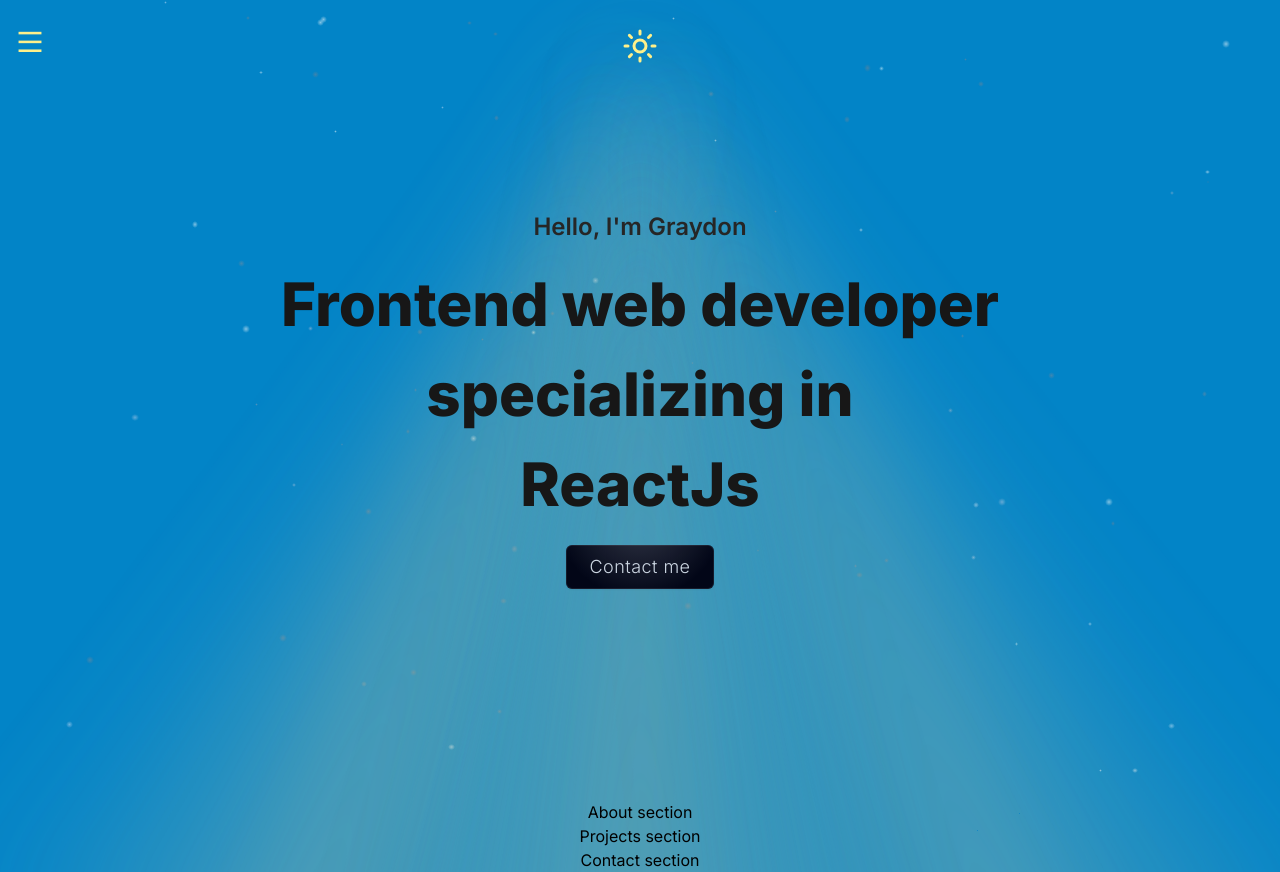
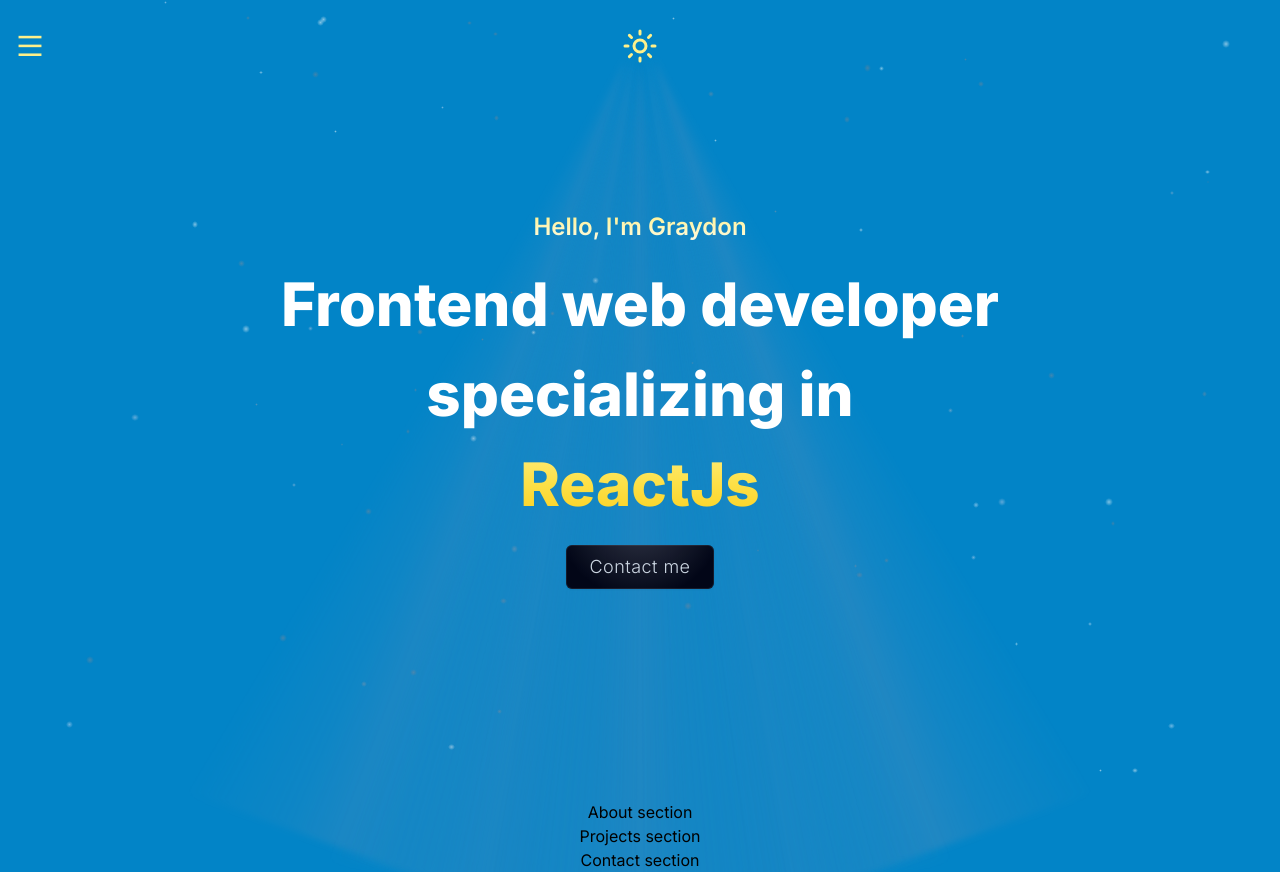
Before and after one commit to graydonvg/portfolio, a Next.js app: page / in a window 1280 px wide. Built offline with nearby package versions, Linux system fonts and the light colour scheme.

Commit message:
add theme, add 2 more light beams, strengthen light beam center, pulse theme button loading icon

```diff
--- a/src/app/globals.css
+++ b/src/app/globals.css
@@ -10,15 +10,6 @@
 body {
   padding: 0;
   margin: 0;
-}
-
-@layer base {
-  :root {
-    --background: 27 27 27;
-    --foreground: 225 225 225;
-    --accent: 254 254 91;
-    --muted: 115 115 115;
-  }
 }
 
 .fade-in-button {
@@ -117,18 +108,17 @@
 
 .light-beam {
   position: absolute;
-  z-index: -10;
   left: 50%;
   transform: translateX(-50%);
   transform-origin: 50% 0;
   width: 800px;
-  height: calc(100svh + 30%);
-  filter: blur(50px);
+  height: calc(100svh + 10%);
+  filter: blur(3px);
   pointer-events: none;
   animation:
-    light-beam-opacity calc(var(--duration, 5s) * 1.2) linear infinite
+    light-beam-opacity calc(var(--duration, 5s)) linear infinite
       var(--delay, 0s) alternate,
-    light-beam-scale calc(var(--duration, 5s) * 1.7) var(--delay, 0s) both;
+    light-beam-scale 5s 0.7s forwards;
 }
 
 .sun-light {
@@ -136,41 +126,53 @@
   background-image: conic-gradient(
     from 0deg at 50% 1%,
     transparent 45%,
-    rgba(254, 240, 138, 0.3) 49%,
-    rgba(254, 240, 138, 0.5) 50%,
-    rgba(254, 240, 138, 0.3) 51%,
+    rgba(230, 216, 92, 0.1) 49%,
+    rgba(230, 216, 92, 0.3) 50%,
+    rgba(230, 216, 92, 0.1) 51%,
     transparent 55%
   );
 }
 
 .moon-light {
-  top: 30px;
+  top: 20px;
   background-image: conic-gradient(
-    from 0deg at 50% 1%,
-    transparent 45%,
-    rgba(124, 145, 182, 0.3) 49%,
-    rgba(124, 145, 182, 0.5) 50%,
-    rgba(124, 145, 182, 0.3) 51%,
-    transparent 55%
+    from 0deg at 50% 40px,
+    transparent 47%,
+    rgba(124, 145, 182, 0.2) 49%,
+    rgba(124, 145, 182, 0.4) 50%,
+    rgba(124, 145, 182, 0.2) 51%,
+    transparent 53%
   );
 }
 
 .light-beam-1 {
   --rotate: 20deg;
   --scale: 1;
-  --duration: 4s;
+  --duration: 5s;
+}
+
+.light-beam-4 {
+  --rotate: 10deg;
+  --scale: 1;
+  --duration: 6s;
 }
 
 .light-beam-2 {
   --rotate: 0deg;
   --scale: 1;
-  --duration: 6s;
+  --duration: 7s;
+}
+
+.light-beam-5 {
+  --rotate: -10deg;
+  --scale: 1;
+  --duration: 5.5s;
 }
 
 .light-beam-3 {
   --rotate: -20deg;
   --scale: 1;
-  --duration: 5s;
+  --duration: 4.5s;
 }
 
 @keyframes light-beam-opacity {
@@ -187,15 +189,15 @@
 
 @keyframes light-beam-scale {
   0% {
-    transform: translateX(-50%) rotate(var(--rotate, 0deg))
+    transform: translateX(-50%) rotate(calc(var(--rotate, 0deg) * 0.6))
       scale(var(--scale, 1));
   }
-  50% {
+  45% {
     transform: translateX(-50%) rotate(calc(var(--rotate, 0deg) * 1.2))
       scale(calc(var(--scale, 1) * 1.1));
   }
   100% {
-    transform: translateX(-50%) rotate(var(--rotate, 0deg))
+    transform: translateX(-50%) rotate(calc(var(--rotate, 0deg) * 1))
       scale(var(--scale, 1));
   }
 }
--- a/src/app/page.tsx
+++ b/src/app/page.tsx
@@ -1,39 +1,44 @@
 import AnimatedButton from "@/components/AnimatedButton";
+import StarsBackground from "@/components/StarsBackground";
 import ThemeSwitch from "@/components/ThemeSwitch";
 import { NavDrawer } from "@/components/navDrawer/NavDrawer";
 
 export default function Home() {
   return (
-    <div className="relative mx-auto my-0 max-w-screen-2xl overflow-hidden">
-      <header className="fixed z-50 flex w-full animate-fade-in-hero-lights-and-icons items-center justify-center py-7">
+    <div className="relative mx-auto max-w-screen-2xl overflow-hidden">
+      <header className="fixed left-0 top-0 z-50 flex h-[92px] w-full animate-fade-in-hero-lights-and-icons items-center justify-center">
         <NavDrawer />
         <ThemeSwitch />
       </header>
 
       <div className="pointer-events-none fixed inset-0 -z-40 flex animate-fade-in-hero-lights-and-icons">
-        <div className="dark:block">
-          <div className="light-beam light-beam-1 moon-light"></div>
-          <div className="light-beam light-beam-2 moon-light"></div>
-          <div className="light-beam light-beam-3 moon-light"></div>
-        </div>
+        {/* <div className="hidden dark:block"> */}
+        <div className="light-beam light-beam-1 moon-light"></div>
+        <div className="light-beam light-beam-2 moon-light"></div>
+        <div className="light-beam light-beam-3 moon-light"></div>
+        <div className="light-beam light-beam-4 moon-light"></div>
+        <div className="light-beam light-beam-5 moon-light"></div>
+        {/* </div> */}
 
-        <div className="dark:hidden">
+        {/* <div className="dark:hidden">
           <div className="light-beam light-beam-1 sun-light"></div>
           <div className="light-beam light-beam-2 sun-light"></div>
           <div className="light-beam light-beam-3 sun-light"></div>
-        </div>
+          <div className="light-beam light-beam-4 sun-light"></div>
+          <div className="light-beam light-beam-5 sun-light"></div>
+        </div> */}
       </div>
 
       <main className="flex min-h-svh flex-col items-center px-4">
         <section className="flex min-h-svh flex-col items-center justify-center space-y-4 text-center">
-          <p className="animate-translate-hero-greeting bg-gradient-to-b bg-clip-text text-xl font-semibold text-neutral-800 sm:text-2xl dark:from-slate-300 dark:via-slate-400 dark:to-slate-500 dark:text-transparent">
+          <p className="animate-translate-hero-greeting bg-gradient-to-b from-yellow-200 to-yellow-50 bg-clip-text text-xl font-semibold text-transparent dark:from-slate-300 dark:via-slate-400 dark:to-slate-500 sm:text-2xl">
             <span>Hello</span>
             <span>, I&apos;m Graydon</span>
           </p>
-          <h1 className="flex animate-unblur-hero-title flex-col items-center text-2xl/9 font-extrabold text-neutral-900 sm:text-6xl/[5.625rem] dark:text-slate-300">
+          <h1 className="flex animate-unblur-hero-title flex-col items-center text-2xl/9 font-extrabold text-white dark:text-slate-300 sm:text-6xl/[5.625rem]">
             <span>Frontend web developer </span>
             <span>specializing in </span>
-            <span className="bg-gradient-to-b bg-clip-text dark:from-slate-500 dark:via-indigo-300 dark:to-indigo-600 dark:text-transparent">
+            <span className="bg-gradient-to-b from-yellow-200 via-yellow-300 to-yellow-400 bg-clip-text text-transparent dark:from-indigo-200 dark:via-indigo-300 dark:to-indigo-600">
               ReactJs
             </span>
           </h1>
--- a/src/components/ThemeSwitch.tsx
+++ b/src/components/ThemeSwitch.tsx
@@ -11,7 +11,13 @@
 
   useEffect(() => setMounted(true), []);
 
-  if (!mounted) return <Circle size={iconSize} className="animate-pulse" />;
+  if (!mounted)
+    return (
+      <Circle
+        size={iconSize}
+        className="animate-pulse text-yellow-200 dark:to-slate-400"
+      />
+    );
 
   if (resolvedTheme === "dark") {
     return (
--- a/src/components/navDrawer/MenuToggle.tsx
+++ b/src/components/navDrawer/MenuToggle.tsx
@@ -11,7 +11,7 @@
 export function MenuToggle({ toggle }: MenuToggleProps) {
   return (
     <button
-      className="fixed left-2 top-5 z-50 flex h-fit cursor-pointer select-none items-center justify-center rounded-full border-none p-2 outline-none"
+      className="fixed left-2 top-6 z-50 flex h-fit cursor-pointer select-none items-center justify-center rounded-full border-none p-2 outline-none"
       onClick={toggle}
     >
       <svg
--- a/tailwind.config.ts
+++ b/tailwind.config.ts
@@ -25,36 +25,29 @@
       },
       keyframes: {
         "fade-in": {
-          "0%": { opacity: "0%" },
-          "80%": { opacity: "0%" },
+          "0%, 80%": { opacity: "0%" },
           "100%": { opacity: "100%" },
         },
         "fade-in-unblur": {
-          "0%": {
+          "0%, 55%": {
             opacity: "0%",
-            filter: "blur(50px)",
-          },
-          "80%": {
-            opacity: "0%",
+            scale: "0%",
             filter: "blur(50px)",
           },
           "100%": {
             opacity: "100%",
+            scale: "100%",
             filter: "blur(0px)",
           },
         },
         "translate-greeting": {
           "0%": {
             opacity: "0%",
-            transform: "translateY(83px) scale(0)",
+            transform: "translateY(85px) scale(0)",
           },
-          "20%": {
+          "20%, 80%": {
             opacity: "100%",
-            transform: "translateY(83px) scale(1.6)",
-          },
-          "80%": {
-            opacity: "100%",
-            transform: "translateY(83px) scale(1.6)",
+            transform: "translateY(85px) scale(1.6)",
           },
           "100%": {
             opacity: "100%",
@@ -65,7 +58,7 @@
       animation: {
         "translate-hero-greeting": "translate-greeting 1.5s linear",
         "fade-in-hero-lights-and-icons": "fade-in 1.6s linear",
-        "unblur-hero-title": "fade-in-unblur 2s linear",
+        "unblur-hero-title": "fade-in-unblur 1.85s ease-in",
       },
     },
   },
```
